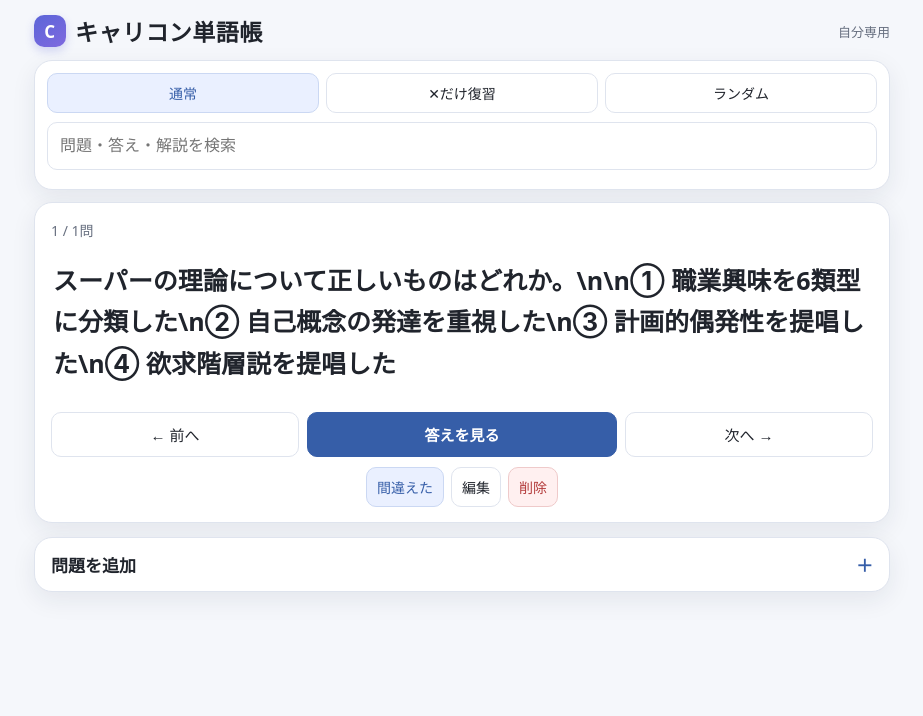
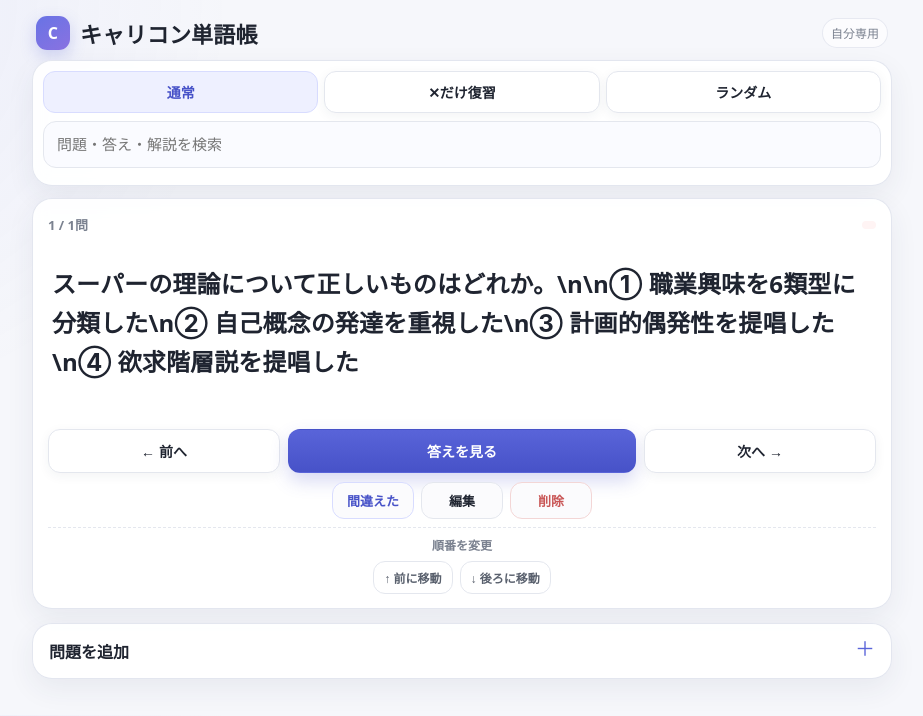
Before and after one commit to pikech68/FlashCard, a plain HTML site: page index.html in a window 1280 px wide. Shown: the whole page, without its empty margins (178-1101 px from the left). Drawn offline with Linux system fonts and the light colour scheme.

Commit message:
Add files via upload

```diff
--- a/index.html
+++ b/index.html
@@ -3,7 +3,7 @@
 <head>
 <meta charset="utf-8">
 <meta name="viewport" content="width=device-width,initial-scale=1">
-<meta name="theme-color" content="#eaf0ff">
+<meta name="theme-color" content="#f2f3fb">
 <meta name="apple-mobile-web-app-capable" content="yes">
 <meta name="apple-mobile-web-app-status-bar-style" content="default">
 <meta name="apple-mobile-web-app-title" content="キャリコン単語帳">
@@ -14,23 +14,29 @@
 
 <style>
 :root{
-  --bg:#f5f7fb;
-  --card:#ffffff;
-  --text:#20242c;
-  --sub:#687080;
-  --line:#dfe4ee;
-  --primary:#365ea8;
-  --primary-soft:#eaf0ff;
-  --danger:#b33a3a;
-  --danger-soft:#fff0f0;
-  --shadow:0 8px 24px rgba(25,42,70,.08);
+  --bg:#f6f7fb;
+  --surface:#ffffff;
+  --surface-soft:#fafbff;
+  --text:#1f2430;
+  --muted:#7b8290;
+  --line:#e4e7ee;
+  --accent:#5964d9;
+  --accent-deep:#4752c8;
+  --accent-soft:#eef0ff;
+  --danger:#c95757;
+  --danger-soft:#fff4f4;
+  --success:#4f9a7b;
+  --shadow:0 10px 28px rgba(44,52,78,.07);
+  --shadow-soft:0 3px 12px rgba(44,52,78,.055);
 }
 
 *{box-sizing:border-box}
-
+html{-webkit-tap-highlight-color:transparent}
 body{
   margin:0;
-  background:var(--bg);
+  background:
+    radial-gradient(circle at top left, rgba(112,121,232,.08), transparent 28%),
+    var(--bg);
   color:var(--text);
   font-family:system-ui,-apple-system,"Segoe UI","Noto Sans JP",sans-serif;
 }
@@ -38,104 +44,128 @@ body{
 .app{
   width:min(100%,880px);
   margin:0 auto;
-  padding:14px 12px 40px;
+  padding:12px 10px 36px;
 }
 
 .topbar{
   display:flex;
   align-items:center;
   justify-content:space-between;
-  gap:10px;
-  margin-bottom:12px;
+  gap:12px;
+  padding:4px 4px 10px;
 }
 
 h1{
   margin:0;
-  font-size:23px;
-  letter-spacing:.02em;
+  font-size:22px;
+  letter-spacing:.01em;
   display:flex;
   align-items:center;
-  gap:9px;
+  gap:10px;
+  font-weight:780;
 }
+
 .brand-mark{
   display:inline-grid;
   place-items:center;
-  width:32px;
-  height:32px;
-  border-radius:10px;
+  width:34px;
+  height:34px;
+  border-radius:11px;
   color:#fff;
-  background:linear-gradient(145deg,#5b65d8,#7f69df);
-  font-size:17px;
+  background:linear-gradient(145deg,#6873e5,#8a72e1);
+  font-size:16px;
   font-weight:800;
-  box-shadow:0 4px 10px rgba(91,101,216,.24);
+  box-shadow:0 6px 16px rgba(92,103,215,.25);
 }
 
 .small-note{
-  color:var(--sub);
-  font-size:13px;
+  color:var(--muted);
+  font-size:12px;
+  background:rgba(255,255,255,.65);
+  border:1px solid rgba(225,228,238,.8);
+  padding:5px 8px;
+  border-radius:999px;
 }
 
 .panel{
-  background:var(--card);
-  border:1px solid var(--line);
-  border-radius:18px;
+  background:rgba(255,255,255,.92);
+  border:1px solid rgba(225,228,238,.92);
+  border-radius:20px;
   box-shadow:var(--shadow);
+  backdrop-filter:blur(8px);
 }
 
 .controls{
-  padding:12px;
+  padding:10px;
   margin-bottom:12px;
 }
 
 .mode-row{
   display:grid;
   grid-template-columns:repeat(3,1fr);
-  gap:7px;
+  gap:6px;
 }
 
 button{
   border:1px solid var(--line);
-  border-radius:10px;
+  border-radius:12px;
   background:#fff;
   color:var(--text);
   font-size:14px;
-  padding:9px 10px;
+  font-weight:600;
+  padding:10px 10px;
   cursor:pointer;
+  box-shadow:var(--shadow-soft);
+  transition:transform .08s ease, box-shadow .12s ease, background .12s ease;
 }
 
-button:active{transform:translateY(1px)}
+button:active{
+  transform:scale(.985);
+  box-shadow:none;
+}
 
 button.primary{
-  background:var(--primary);
+  background:linear-gradient(180deg,var(--accent),var(--accent-deep));
   color:#fff;
-  border-color:var(--primary);
-  font-weight:700;
+  border-color:transparent;
+  font-weight:750;
+  box-shadow:0 8px 18px rgba(71,82,200,.22);
 }
 
 button.soft{
-  background:var(--primary-soft);
-  color:var(--primary);
-  border-color:#cbd8f3;
+  background:var(--accent-soft);
+  color:var(--accent-deep);
+  border-color:#d8dcff;
+  box-shadow:none;
 }
 
 button.danger{
   color:var(--danger);
   background:var(--danger-soft);
-  border-color:#efcaca;
+  border-color:#f3d6d6;
+  box-shadow:none;
 }
 
 #search{
   width:100%;
-  margin-top:9px;
-  padding:11px 12px;
+  margin-top:8px;
+  padding:11px 13px;
   border:1px solid var(--line);
-  border-radius:10px;
+  border-radius:13px;
+  background:var(--surface-soft);
+  color:var(--text);
+  font-size:15px;
+  outline:none;
+}
+
+#search:focus{
+  border-color:#c7ccf9;
   background:#fff;
-  font-size:16px;
+  box-shadow:0 0 0 3px rgba(89,100,217,.08);
 }
 
 .study-card{
-  padding:17px 16px 15px;
+  padding:16px 15px 14px;
 }
 
 .card-head{
@@ -143,49 +173,46 @@ button.danger{
   align-items:center;
   justify-content:space-between;
   gap:10px;
-  margin-bottom:12px;
+  margin-bottom:7px;
 }
 
 #counter{
-  color:var(--sub);
-  font-size:14px;
+  color:var(--muted);
+  font-size:13px;
+  font-weight:650;
 }
 
 .status{
-  font-size:13px;
-  color:var(--primary);
-  font-weight:700;
+  font-size:12px;
+  color:var(--danger);
+  font-weight:750;
+  background:var(--danger-soft);
+  padding:4px 7px;
+  border-radius:999px;
 }
 
 #question{
   white-space:pre-wrap;
-  font-size:25px;
-  line-height:1.65;
-  font-weight:650;
-  min-height:150px;
-  padding:8px 2px 4px;
-}
-
-#cardImage{
-  width:100%;
-  max-height:470px;
-  object-fit:contain;
-  margin:10px 0 2px;
-  border-radius:12px;
-  background:#f8f9fc;
-  border:1px solid var(--line);
+  font-size:24px;
+  line-height:1.62;
+  font-weight:700;
+  min-height:185px;
+  padding:24px 4px 18px;
+  display:flex;
+  align-items:flex-start;
+  letter-spacing:.005em;
 }
 
 .main-actions{
   display:grid;
-  grid-template-columns:1fr 1.25fr 1fr;
+  grid-template-columns:.9fr 1.35fr .9fr;
   gap:8px;
-  margin-top:10px;
+  margin-top:3px;
 }
 
 .main-actions button{
-  padding:11px 8px;
-  font-size:15px;
+  padding:11px 7px;
+  font-size:14px;
 }
 
 .secondary-actions{
@@ -193,30 +220,92 @@ button.danger{
   justify-content:center;
   flex-wrap:wrap;
   gap:7px;
-  margin-top:10px;
+  margin-top:9px;
+}
+
+.secondary-actions button{
+  min-width:82px;
+  padding:8px 10px;
+  font-size:13px;
+  box-shadow:none;
+  background:#fbfbfd;
+}
+
+.reorder-actions{
+  display:flex;
+  align-items:center;
+  justify-content:center;
+  flex-wrap:wrap;
+  gap:7px;
+  margin-top:8px;
+  padding-top:8px;
+  border-top:1px dashed var(--line);
+}
+
+.reorder-label{
+  width:100%;
+  text-align:center;
+  color:var(--muted);
+  font-size:12px;
+  font-weight:650;
+}
+
+.reorder-actions button{
+  padding:7px 10px;
+  font-size:12px;
+  color:#59606d;
+  background:#fff;
+  box-shadow:none;
 }
 
 #answer{
   white-space:pre-wrap;
-  font-size:23px;
-  line-height:1.65;
+  font-size:21px;
+  line-height:1.68;
   margin-top:16px;
-  padding:16px 14px;
+  padding:17px 15px;
+  border-radius:15px;
+  background:linear-gradient(180deg,#fafbff,#f7f8fd);
+  border:1px solid var(--line);
+  box-shadow:inset 0 1px 0 rgba(255,255,255,.8);
+}
+
+.image-section{
+  margin-top:12px;
+  padding:13px;
+  border-radius:15px;
+  background:#fffaf4;
+  border:1px solid #f0dfca;
+}
+
+.image-label{
+  font-size:13px;
+  font-weight:750;
+  color:#89653a;
+  margin-bottom:7px;
+}
+
+#cardImage{
+  width:100%;
+  max-height:470px;
+  object-fit:contain;
+  margin:0;
   border-radius:12px;
-  background:#f7f9fd;
-  border:1px solid var(--line);
+  background:#fff;
+  border:1px solid #eee5d9;
 }
 
 .add-wrap{
   margin-top:14px;
+  overflow:hidden;
 }
 
 summary{
   list-style:none;
   cursor:pointer;
-  padding:14px 16px;
-  font-weight:700;
-  font-size:17px;
+  padding:15px 16px;
+  font-weight:760;
+  font-size:16px;
 }
 
 summary::-webkit-details-marker{display:none}
@@ -224,7 +313,10 @@ summary::-webkit-details-marker{display:none}
 summary::after{
   content:"＋";
   float:right;
-  color:var(--primary);
+  color:var(--accent);
+  font-size:20px;
+  line-height:1;
+  font-weight:500;
 }
 
 details[open] summary::after{content:"－"}
@@ -238,28 +330,37 @@ textarea,
 input[type="text"]{
   width:100%;
   margin:7px 0;
-  padding:12px;
+  padding:12px 13px;
   border:1px solid var(--line);
-  border-radius:10px;
-  font-size:17px;
-  line-height:1.5;
+  border-radius:12px;
+  font-size:16px;
+  line-height:1.55;
   background:#fff;
+  color:var(--text);
+  outline:none;
+}
+
+textarea:focus,
+input[type="text"]:focus{
+  border-color:#c7ccf9;
+  box-shadow:0 0 0 3px rgba(89,100,217,.08);
 }
 
 textarea{
-  min-height:112px;
+  min-height:116px;
   resize:vertical;
 }
+
 .answer-input{
-  min-height:145px;
+  min-height:150px;
 }
 
 .photo-box{
-  border:1px dashed #bfc8d8;
-  border-radius:12px;
+  border:1px dashed #c9ceda;
+  border-radius:13px;
   padding:12px;
   margin:10px 0;
-  background:#fafbfe;
+  background:#fbfcff;
 }
 
 #preview{
@@ -281,39 +382,30 @@ textarea{
 #message{
   min-height:22px;
   margin-top:9px;
-  font-size:14px;
-  color:#256029;
+  font-size:13px;
+  color:#39795f;
 }
 
-.image-section{
-  margin-top:12px;
-  padding:13px;
-  border-radius:12px;
-  background:#fffaf3;
-  border:1px solid #f0dfc4;
-}
-.image-label{
-  font-size:14px;
-  font-weight:700;
-  color:#8a6737;
-  margin-bottom:6px;
-}
 .hidden{display:none!important}
 
 @media(max-width:520px){
-  .app{padding:8px 8px 28px}
-  .topbar{padding:4px 3px}
-  h1{font-size:21px}
-  .controls{padding:10px}
-  .study-card{padding:14px 13px}
+  .app{padding:7px 7px 26px}
+  .topbar{padding:5px 3px 9px}
+  h1{font-size:20px}
+  .brand-mark{width:32px;height:32px}
+  .small-note{font-size:11px}
+  .controls{padding:9px}
+  .study-card{padding:14px 12px 13px}
   #question{
-    font-size:23px;
-    line-height:1.62;
-    min-height:140px;
+    font-size:22px;
+    line-height:1.6;
+    min-height:205px;
+    padding:26px 3px 20px;
   }
-  #answer{font-size:21px}
-  button{font-size:13px;padding:8px 8px}
-  .main-actions button{font-size:14px;padding:10px 6px}
+  #answer{font-size:20px}
+  button{font-size:13px;padding:9px 8px}
+  .main-actions button{font-size:13px;padding:10px 5px}
+  .secondary-actions button{min-width:76px}
 }
 </style>
 </head>
@@ -353,6 +445,12 @@ textarea{
       <button id="wrongButton" class="soft" onclick="toggleWrong()">間違えた</button>
       <button onclick="startEdit()">編集</button>
       <button class="danger" onclick="deleteCurrent()">削除</button>
+    </div>
+
+    <div class="reorder-actions">
+      <span class="reorder-label">順番を変更</span>
+      <button onclick="moveCurrent(-1)">↑ 前に移動</button>
+      <button onclick="moveCurrent(1)">↓ 後ろに移動</button>
     </div>
 
     <div id="answer" class="hidden"></div>
@@ -558,6 +656,45 @@ function toggleWrong() {
     : "「間違えた問題」から外しました。";
 
   if (mode === "wrong" && !original.wrong) current = 0;
+  draw();
+}
+
+
+function moveCurrent(direction) {
+  if (mode !== "all" || shuffled || $("search").value.trim() !== "") {
+    $("message").textContent = "順番の変更は「通常」モードで、検索やランダムを解除してから行ってください。";
+    return;
+  }
+
+  if (!cards.length) return;
+
+  const card = cards[current];
+  const originalIndex = cards.findIndex(c => c.id === card.id);
+  if (originalIndex < 0) return;
+
+  const targetIndex = originalIndex + direction;
+
+  if (targetIndex < 0) {
+    $("message").textContent = "この問題はすでに先頭です。";
+    return;
+  }
+
+  if (targetIndex >= cards.length) {
+    $("message").textContent = "この問題はすでに最後です。";
+    return;
+  }
+
+  [cards[originalIndex], cards[targetIndex]] = [cards[targetIndex], cards[originalIndex]];
+  saveAll();
+
+  current = targetIndex;
+  restored = true;
+  saveState(cards[current].id);
+
+  $("message").textContent = direction < 0
+    ? "問題を1つ前に移動しました。"
+    : "問題を1つ後ろに移動しました。";
+
   draw();
 }
 
--- a/service-worker.js
+++ b/service-worker.js
@@ -1,4 +1,4 @@
-const CACHE_NAME = "career-flashcard-v7";
+const CACHE_NAME = "career-flashcard-v9";
 const APP_FILES = [
   "./",
   "./index.html",
```
Also changed, not shown: manifest.webmanifest.
